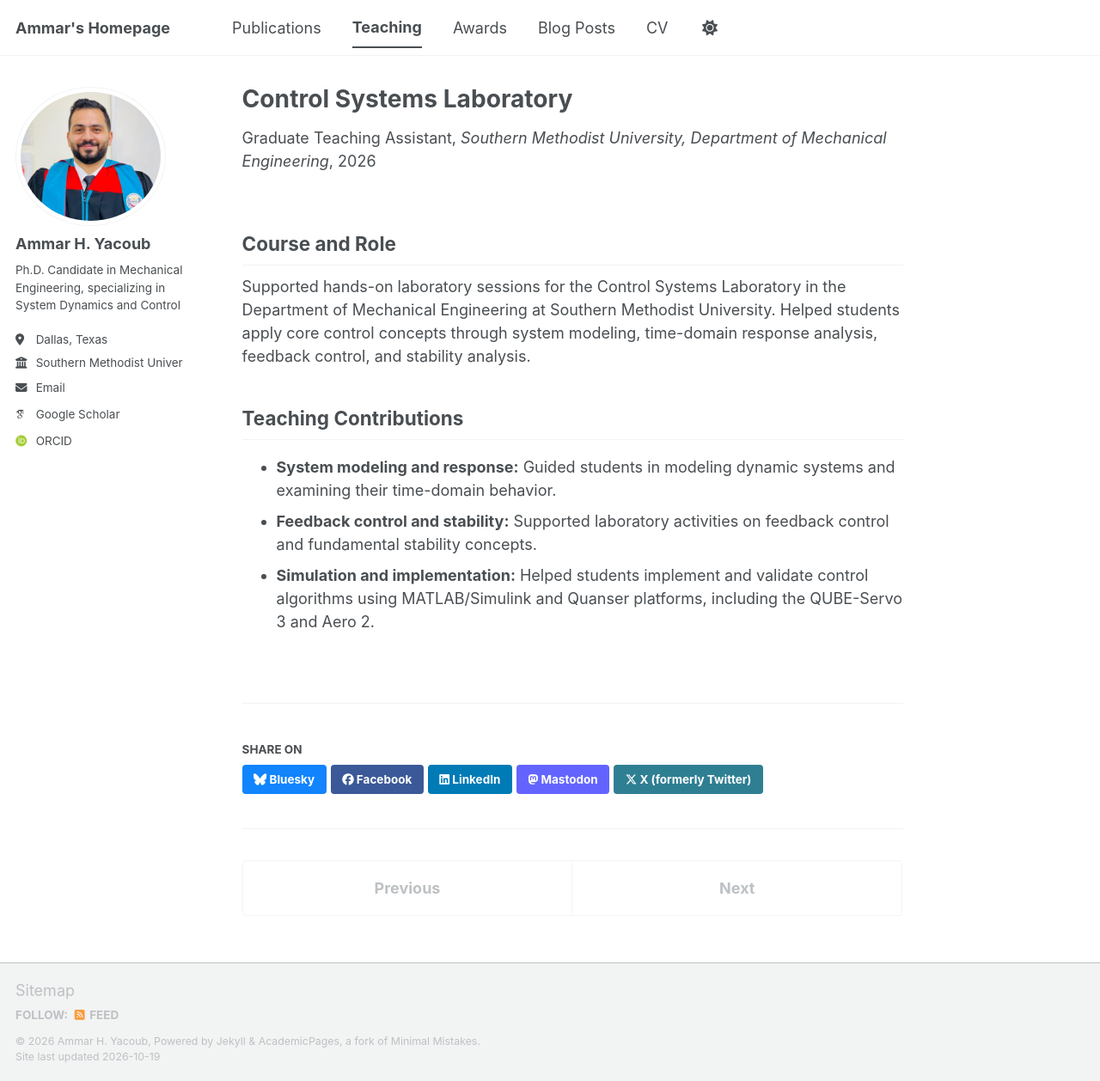
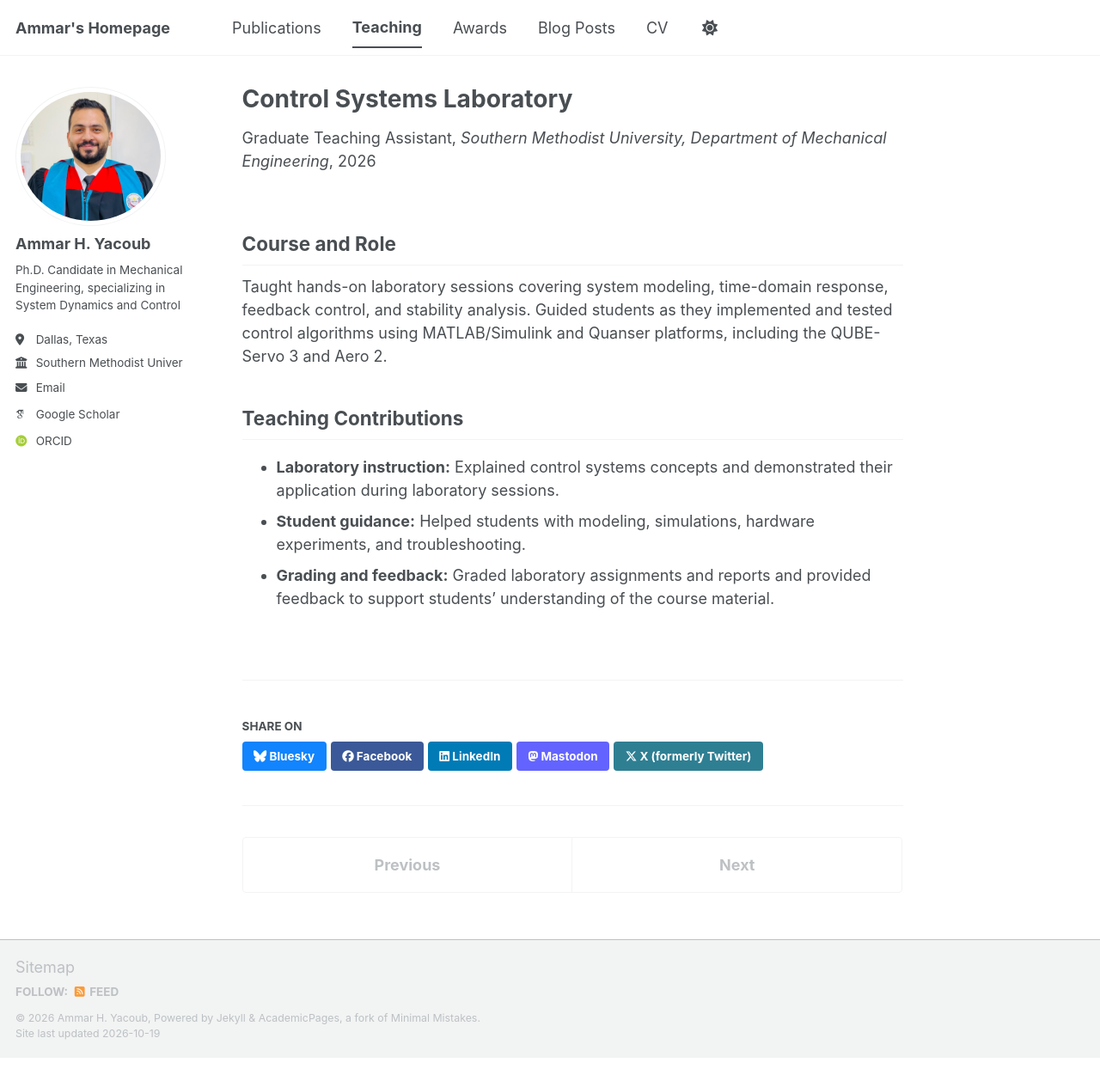
Before and after one commit to AmmarYacoub/AmmarYacoub.github.io, a Jekyll site: the page built from _teaching/2026-spring-teaching-1.md, in a window 1280 px wide and 1258 px high. Shown: the whole window at 86% size. Built offline with Jekyll 4.4.1, drawn with Linux system fonts in a browser that asks for light colours; some web fonts are replaced; a script bundle is joined from its source files by our own code; library files that are not in the unit come from our copies.

Commit message:
Enhance teaching contributions details in markdown
Expanded description of teaching responsibilities and contributions in the Control Systems Laboratory, emphasizing hands-on laboratory sessions and student guidance.

```diff
--- a/_teaching/2026-spring-teaching-1.md
+++ b/_teaching/2026-spring-teaching-1.md
@@ -9,11 +9,10 @@ location: "Dallas, TX"
 ---
 
 ## Course and Role
+Taught hands-on laboratory sessions covering system modeling, time-domain response, feedback control, and stability analysis. Guided students as they implemented and tested control algorithms using MATLAB/Simulink and Quanser platforms, including the QUBE-Servo 3 and Aero 2.
 
-Supported hands-on laboratory sessions for the Control Systems Laboratory in the Department of Mechanical Engineering at Southern Methodist University. Helped students apply core control concepts through system modeling, time-domain response analysis, feedback control, and stability analysis.
 
 ## Teaching Contributions
-
-- **System modeling and response:** Guided students in modeling dynamic systems and examining their time-domain behavior.
-- **Feedback control and stability:** Supported laboratory activities on feedback control and fundamental stability concepts.
-- **Simulation and implementation:** Helped students implement and validate control algorithms using MATLAB/Simulink and Quanser platforms, including the QUBE-Servo 3 and Aero 2.
+- **Laboratory instruction:** Explained control systems concepts and demonstrated their application during laboratory sessions.
+- **Student guidance:** Helped students with modeling, simulations, hardware experiments, and troubleshooting.
+- **Grading and feedback:** Graded laboratory assignments and reports and provided feedback to support students’ understanding of the course material.
```
